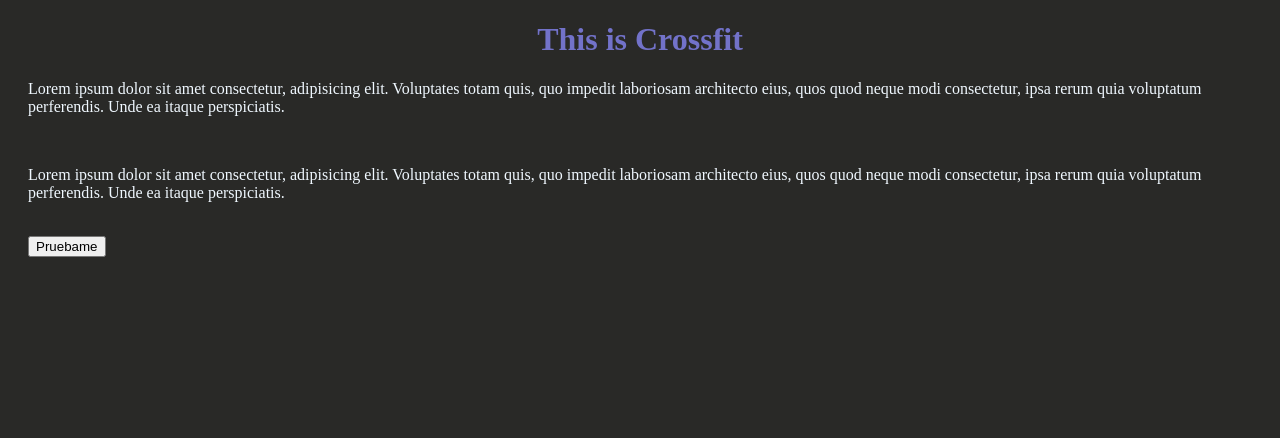
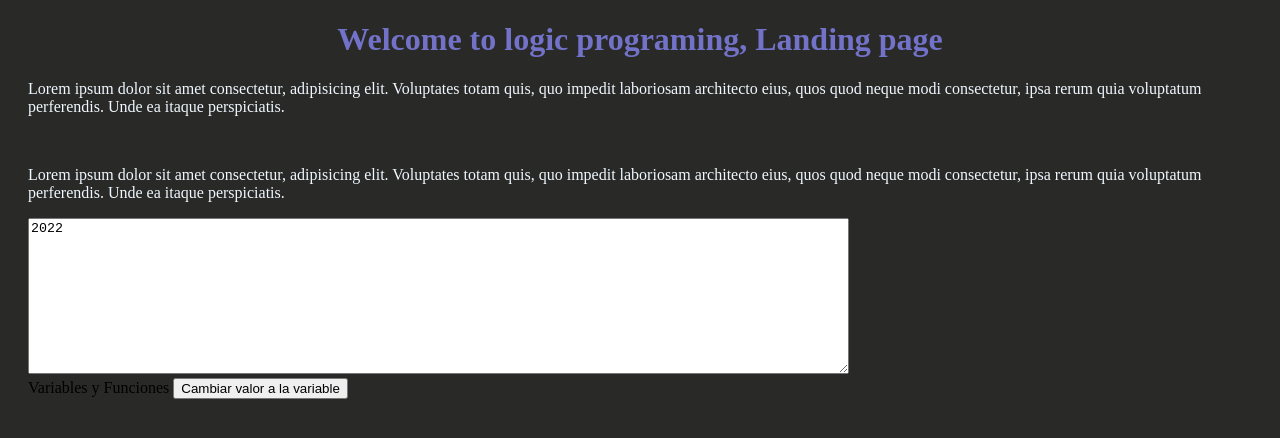
Before and after one commit to FerFerZ1985/LandingPage, a plain HTML site: page index.html in a window 1280 px wide. Drawn offline with Linux system fonts and the light colour scheme.

Commit message:
cambios en js

```diff
--- a/index.html
+++ b/index.html
@@ -10,20 +10,27 @@
 
 <body class="body">
     <div class="customMargin">
-        <h1 class="customh1">This is Crossfit</h1>
+        <h1 class="customh1">Welcome to logic programing, Landing page</h1>
         <div>
-            <p class="textLorem">Lorem ipsum dolor sit amet consectetur, adipisicing elit. Voluptates totam quis, quo impedit laboriosam
+            <p class="textLorem">Lorem ipsum dolor sit amet consectetur, adipisicing elit. Voluptates totam quis, quo
+                impedit laboriosam
                 architecto eius, quos quod neque modi consectetur, ipsa rerum quia voluptatum perferendis. Unde ea
                 itaque perspiciatis.</p>
             <br>
-            <p class="textLorem">Lorem ipsum dolor sit amet consectetur, adipisicing elit. Voluptates totam quis, quo impedit laboriosam
+            <p class="textLorem">Lorem ipsum dolor sit amet consectetur, adipisicing elit. Voluptates totam quis, quo
+                impedit laboriosam
                 architecto eius, quos quod neque modi consectetur, ipsa rerum quia voluptatum perferendis. Unde ea
                 itaque perspiciatis.</p>
-            <br>
-            <button onclick="main ()">Pruebame</button>
+        </div>
+        <div>
+            <textarea name="" id="output" cols="100" rows="10""></textarea>
+        </div>
+        <div>
+            <label for="">Variables y Funciones</label>
+            <button onclick="changeVariable()">Cambiar valor a la variable</button>
         </div>
     </div>
-<script src="./js/landing.js"></script>
+    <script src="./js/landing.js"></script>
 </body>
 
 </html>
--- a/js/landing.js
+++ b/js/landing.js
@@ -1,6 +1,14 @@
-// function main () {
-//     alert ('Aca te vas a enterar todo sobre Crossfit')
-// }
+let namesAndSurnames = "Carlos Soto"
+var x = '2022'
+let precioproducto = 0;
+var esMayorDeEdad = true;
+let persona = [20,'Juan Perez',true, 1,68]
+const PROGRAM_NAME = "APLICACION DE LOGICA DE PROGRAMACION"
 
-let namesAndSurnames = "Carlos Soto"
-var x = 10;
+var tav = document.getElementById('output');
+tav.innerHTML = x;
+
+function changeVariable() {
+    x = prompt ('Dame el nuevo valor');
+    tav.innerHTML = x;
+}
```
